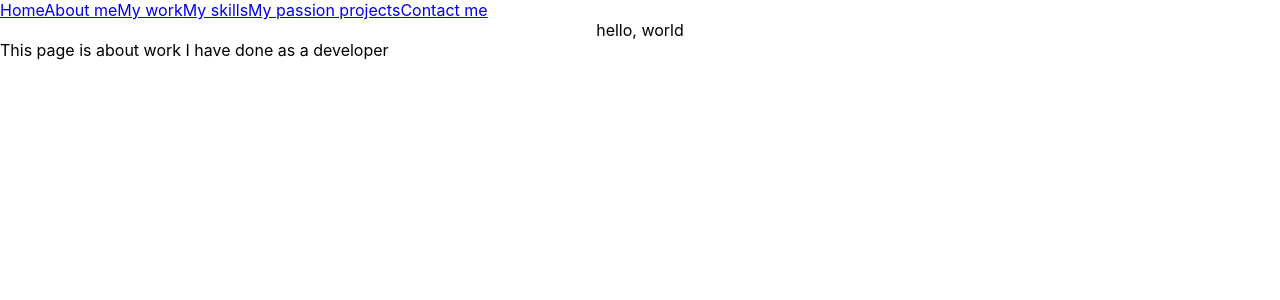
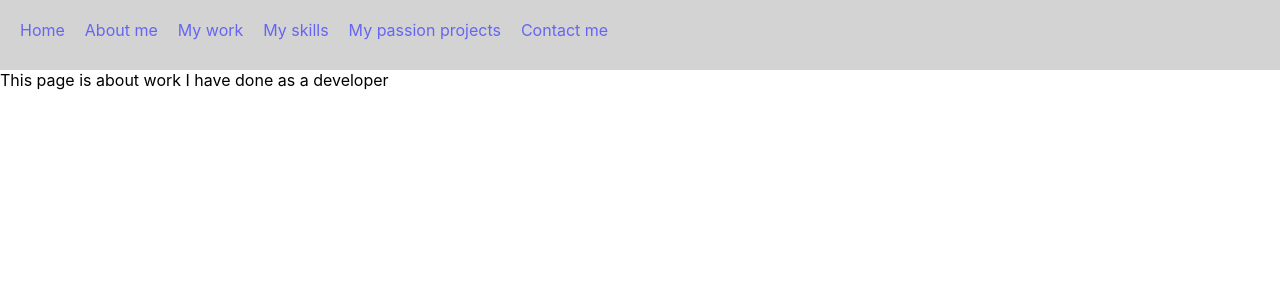
Before and after one commit to MrJanHorak/portfolio, a React (Create React App) app: page /work in a window 1280 px wide. Shown: the top 300 px of the page. Built offline with nearby package versions, Linux system fonts and the light colour scheme.

Commit message:
create content card component

```diff
--- a/src/App.css
+++ b/src/App.css
@@ -36,3 +36,20 @@
     transform: rotate(360deg);
   }
 }
+
+.nav-bar {
+  height: 50px;
+  padding: 10px;
+  background-color: rgb(182, 182, 182);
+  opacity: .6;
+}
+
+.page-link {
+  display: inline-flex;
+  margin: 10px;
+  text-decoration: none;
+}
+
+.page-link:hover  {
+  color: blue;
+}
--- a/src/App.js
+++ b/src/App.js
@@ -19,7 +19,6 @@ function App() {
     <main>
 
     <div className="App">
-hello, world
     </div>
       <Routes>
         <Route path="/" element={<Landing />} />
--- a/src/Components/Nav/Nav.jsx
+++ b/src/Components/Nav/Nav.jsx
@@ -8,12 +8,12 @@ import { NavLink } from 'react-router-dom'
 const Nav = () => {
   return(
     <nav className='nav-bar'>
-      <NavLink id="logo" to='/'>Home</NavLink>
-      <NavLink to='/about'>About me</NavLink>
-      <NavLink to='/work'>My work</NavLink>
-      <NavLink to='/skills'>My skills</NavLink>
-      <NavLink to='/passion'>My passion projects</NavLink>
-      <NavLink to='/contact'>Contact me</NavLink>
+      <NavLink className='page-link' id="logo" to='/'>Home</NavLink>
+      <NavLink className='page-link' to='/about'>About me</NavLink>
+      <NavLink className='page-link' to='/work'>My work</NavLink>
+      <NavLink className='page-link' to='/skills'>My skills</NavLink>
+      <NavLink className='page-link' to='/passion'>My passion projects</NavLink>
+      <NavLink className='page-link' to='/contact'>Contact me</NavLink>
     </nav>
   )
 }
```
Also changed, not shown: src/Components/ContentCard/ContentCard.jsx (added, +9 -0 lines).
